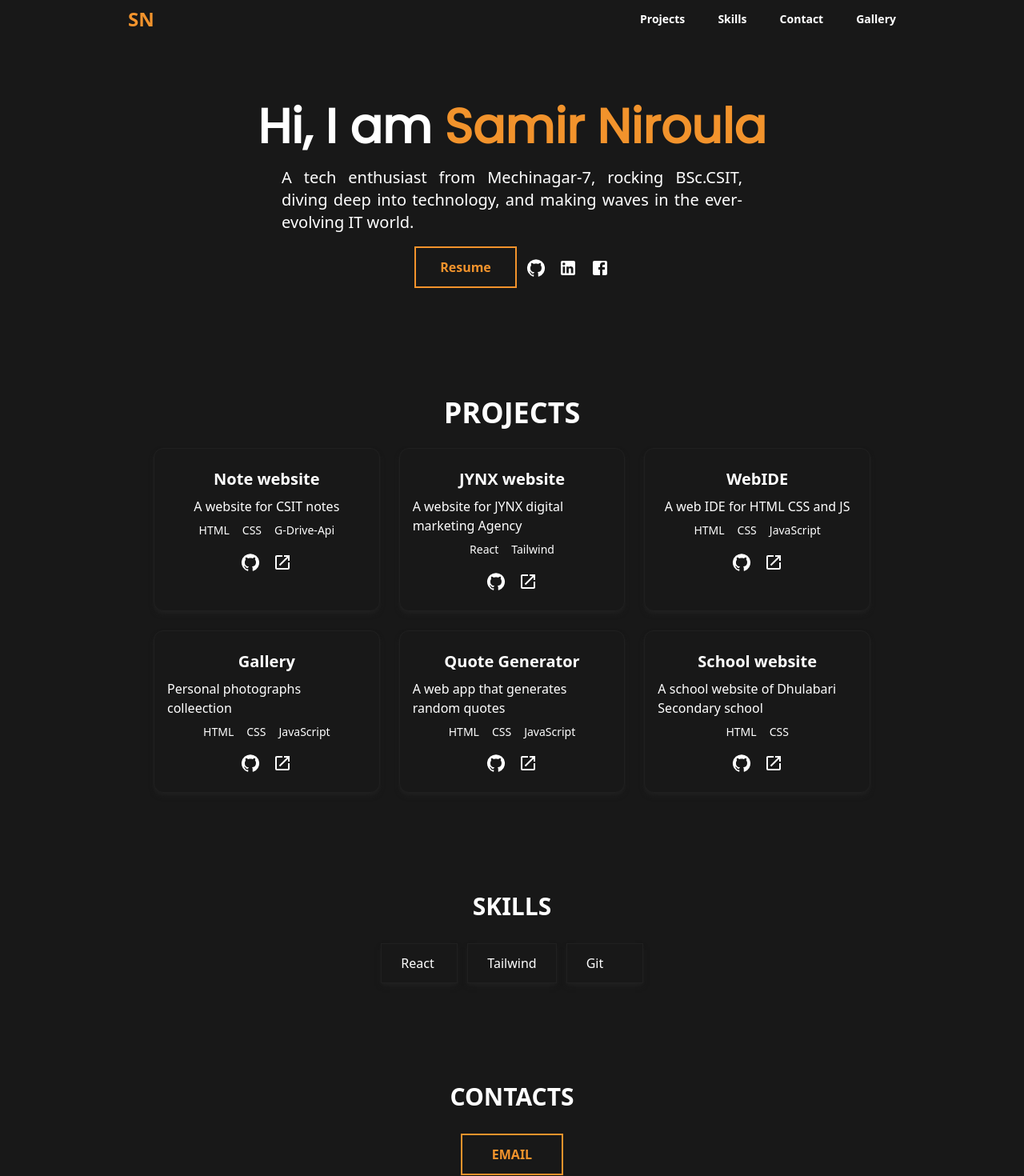
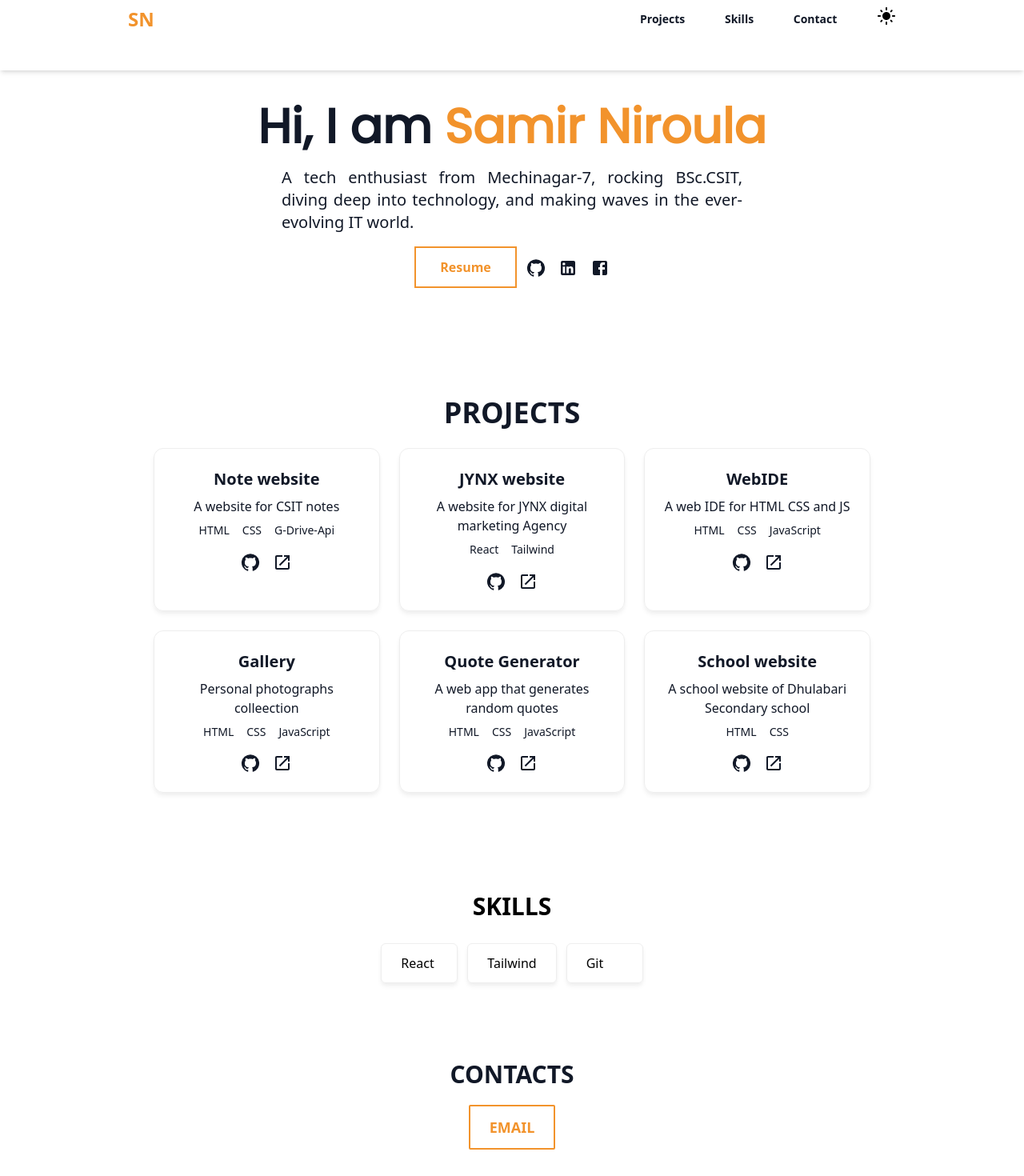
Before and after one commit to smrn001/site, a React (Vite) app: page / in a window 1280 px wide. Shown: the part 40-1510 px from the top of the page at 80% size. Built offline with nearby package versions, Linux system fonts and the light colour scheme.

Commit message:
added light mode

```diff
--- a/index.html
+++ b/index.html
@@ -2,7 +2,7 @@
 <html lang="en">
   <head>
     <meta charset="UTF-8" />
-    <link rel="icon" type="image/svg+xml" href="./public/logo.png" />
+    <link rel="icon" type="image/svg+xml" href="./logo.png" />
     <meta name="viewport" content="width=device-width, initial-scale=1.0" />
     <title>Samir Niroula</title>
   </head>
--- a/src/About.jsx
+++ b/src/About.jsx
@@ -5,33 +5,50 @@ import { name, description, resume, social } from "./portfolio";
 
 const About = () => {
   return (
-    <div className="flex flex-col items-center justify-center mb-24 ">
-      <h1 className="md:text-6xl text-5xl text-white font-extrabold mt-10 mb-5 font-[poppins] mx-5">
+    <div className="flex flex-col items-center justify-center mb-24">
+      <h1 className="md:text-6xl text-5xl dark:text-gray-100 text-gray-900 font-extrabold mt-10 mb-5 font-[poppins] mx-5">
         Hi, I am <span className="text-primary">{name}</span>
       </h1>
-      <div className="text-white text-justify text-xl  pb-3 mb-1 mx-7 flex flex-col max-w-xl">
+      <div className="dark:text-gray-100 text-gray-900 text-justify text-xl pb-3 mb-1 mx-7 flex flex-col max-w-xl">
         {description}
       </div>
-      <div className="flex md:flex-row  flex-col justify-between text-white space-x-3 items-center content-center ">
+      <div className="flex md:flex-row flex-col justify-between text-gray-100 space-x-3 items-center content-center">
+        {/* Resume Button */}
         <button
           type="button"
           className="border-2 text-primary border-primary p-3 min-w-32 text-center bg-transparent relative overflow-hidden hover:text-white transition-colors hover:z-[2] duration-300 group font-bold cursor-pointer"
         >
-          <a target="none" href={resume}>Resume</a>
+          <a target="none" href={resume}>
+            Resume
+          </a>
           <span
             aria-hidden="true"
             className="bg-primary absolute inset-0 -translate-x-full group-hover:translate-x-0 transition-transform duration-300 ease-in-out z-[-1]"
           ></span>
         </button>
+
+        {/* Social Media Links */}
         <div className="flex flex-row space-x-4 py-3">
-          <a target="none" href={social.github} className="hover:text-primary relative  after:bg-primary after:absolute after:h-1 after:w-0  after:-bottom-3 after:left-0 hover:after:w-full after:transition-all  after:duration-300  cursor-pointer">
-            <GitHubIcon></GitHubIcon>
+          <a
+            target="none"
+            href={social.github}
+            className="hover:text-primary relative after:bg-primary dark:text-gray-100 text-gray-900 after:absolute after:h-1 after:w-0 after:-bottom-3 after:left-0 hover:after:w-full after:transition-all after:duration-300 cursor-pointer"
+          >
+            <GitHubIcon />
           </a>
-          <a target="none" href={social.linkedin} className="hover:text-primary relative  after:bg-primary after:absolute after:h-1 after:w-0  after:-bottom-3 after:left-0 hover:after:w-full after:transition-all  after:duration-300  cursor-pointer">
-            <LinkedInIcon></LinkedInIcon>
+          <a
+            target="none"
+            href={social.linkedin}
+            className="hover:text-primary relative after:bg-primary dark:text-gray-100 text-gray-900 after:absolute after:h-1 after:w-0 after:-bottom-3 after:left-0 hover:after:w-full after:transition-all after:duration-300 cursor-pointer"
+          >
+            <LinkedInIcon />
           </a>
-          <a target="none" href={social.Facebook} className="hover:text-primary relative  after:bg-primary after:absolute after:h-1 after:w-0  after:-bottom-3 after:left-0 hover:after:w-full after:transition-all  after:duration-300  cursor-pointer">
-            <FacebookIcon></FacebookIcon>
+          <a
+            target="none"
+            href={social.Facebook}
+            className="hover:text-primary relative after:bg-primary dark:text-gray-100 text-gray-900 after:absolute after:h-1 after:w-0 after:-bottom-3 after:left-0 hover:after:w-full after:transition-all after:duration-300 cursor-pointer"
+          >
+            <FacebookIcon />
           </a>
         </div>
       </div>
--- a/src/App.jsx
+++ b/src/App.jsx
@@ -7,7 +7,7 @@ import Footer from "./Footer";
 
 export default function App() {
   return (
-    <div className="bg-[#181818] ">
+    <div className="dark:bg-[#181818] bg-white ">
       <Navbar></Navbar>
       <About></About>
       <Projects></Projects>
--- a/src/Contact.jsx
+++ b/src/Contact.jsx
@@ -1,17 +1,22 @@
 const Contact = () => {
   return (
-    <div className="flex flex-col items-center justify-center mb-24 " id="contacts">
-      <h1 className="text-3xl text-white font-bold flex items-center my-7 ">
+    <div
+      className="flex flex-col items-center justify-center mb-24"
+      id="contacts"
+    >
+      <h1 className="text-3xl md:text-3xl font-bold dark:text-gray-100 text-gray-900 mb-5">
         CONTACTS
       </h1>
+
+      {/* Email Button */}
       <button
         type="button"
-        className="border-2 text-primary border-primary p-3 min-w-32 text-center bg-transparent relative overflow-hidden hover:text-white transition-colors hover:z-[2] duration-300 group font-bold cursor-pointer"
+        className="relative border-2 border-primary text-primary font-semibold py-3 px-6 rounded-sm text-lg overflow-hidden group transition-all duration-300 ease-in-out hover:text-white dark:text-primary-dark dark:border-primary-dark"
       >
-        EMAIL
+        <span className="relative z-10">EMAIL</span>
         <span
+          className="absolute inset-0 bg-primary dark:bg-primary-dark z-0 -translate-x-full group-hover:translate-x-0 transition-transform duration-300 ease-in-out"
           aria-hidden="true"
-          className="bg-primary absolute inset-0 -translate-x-full group-hover:translate-x-0 transition-transform duration-300 ease-in-out z-[-1]"
         ></span>
       </button>
     </div>
--- a/src/Navbar.jsx
+++ b/src/Navbar.jsx
@@ -1,6 +1,7 @@
 import { useState } from "react";
 import MenuIcon from "@mui/icons-material/Menu";
 import { logo, navlist } from "./portfolio";
+import Theme from "./Theme";
 
 const Navbar = () => {
   const [isMenuOpen, setIsMenuOpen] = useState(false);
@@ -14,47 +15,52 @@ const Navbar = () => {
     if (section) {
       section.scrollIntoView({
         behavior: "smooth", // Smooth scroll
-        block: "start",     // Scroll to the top of the section
+        block: "start", // Scroll to the top of the section
       });
     }
   };
 
   return (
-    <div className="flex flex-row justify-between px-6 py-4 md:px-20 md:py-8 lg:px-40 lg:py-12">
+    <div className="flex flex-row justify-between px-6 py-4 md:px-20 md:py-8 lg:px-40 lg:py-12 bg-white dark:bg-[#181818] shadow-md">
       {/* Logo Section */}
       <div>
-        <div className="text-xl md:text-2xl relative font-extrabold text-primary after:bg-primary after:absolute after:h-1 after:w-0 after:-bottom-2 md:after:-bottom-3 after:left-0 hover:after:w-full after:transition-all after:duration-400 cursor-pointer">
+        <div className="text-xl md:text-2xl relative font-extrabold text-primary dark:text-primary after:bg-primary after:absolute after:h-1 after:w-0 after:-bottom-2 md:after:-bottom-3 after:left-0 hover:after:w-full after:transition-all after:duration-400 cursor-pointer">
           {logo}
         </div>
       </div>
 
       {/* Desktop Navigation */}
-      <div className="hidden md:flex flex-row justify-between md:w-2/3 lg:w-1/3 text-white text-sm md:text-md font-semibold">
+      <div className="hidden md:flex flex-row justify-between md:w-2/3 lg:w-1/3 text-gray-900 dark:text-gray-100 text-sm md:text-md font-semibold">
         {navlist.map((item, index) => (
           <button
             key={index}
-            className="hover:text-primary relative after:bg-primary after:absolute after:h-1 after:w-0 after:bottom-0 after:left-0 hover:after:w-full after:transition-all after:duration-300 cursor-pointer active:scale-95 transition transform duration-1000"
+            className="hover:text-primary dark:hover:text-primary relative after:bg-primary after:absolute after:h-1 after:w-0 after:bottom-0 after:left-0 hover:after:w-full after:transition-all after:duration-300 cursor-pointer active:scale-95 transition transform duration-1000"
             onClick={() => scrollToSection(item.link)}
           >
             {item.name}
           </button>
         ))}
+        <Theme />
       </div>
 
       {/* Hamburger Menu for Mobile */}
-      <div className="md:hidden flex items-center">
-        <button className="text-primary focus:outline-none" onClick={toggleMenu}>
+      <div className="md:hidden flex items-center flex-row space-x-2">
+        <Theme />
+        <button
+          className="text-gray-900 dark:text-white focus:outline-none"
+          onClick={toggleMenu}
+        >
           <MenuIcon />
         </button>
       </div>
 
       {/* Mobile Menu */}
       {isMenuOpen && (
-        <div className="absolute top-16 left-0 w-full bg-bg text-white flex flex-col items-center md:hidden">
+        <div className="absolute top-16 left-0 w-full bg-white dark:bg-[#1f1f1f] text-gray-900 dark:text-gray-100 flex flex-col items-center md:hidden">
           {navlist.map((item, index) => (
             <button
               key={index}
-              className="py-2 hover:text-primary cursor-pointer active:scale-95 transition transform duration-150"
+              className="py-2 hover:text-primary dark:hover:text-primary cursor-pointer active:scale-95 transition transform duration-150"
               onClick={() => {
                 scrollToSection(item.link);
                 setIsMenuOpen(false); // Close menu after click
--- a/src/Projects.jsx
+++ b/src/Projects.jsx
@@ -4,33 +4,47 @@ import { projects } from "./portfolio";
 
 const Projects = () => {
   return (
-    <div
-      className="flex flex-col items-center my-10 px-4 md:px-0 mb-24 "
-      id="projects"
-    >
-      <h1 className="text-white text-3xl md:text-4xl font-extrabold pt-10 pb-6">
+    <div className="flex flex-col items-center my-10 px-4 md:px-0 mb-24" id="projects">
+      <h1 className="dark:text-gray-100 text-gray-900 text-3xl md:text-4xl font-extrabold pt-10 pb-6">
         PROJECTS
       </h1>
-      <div className="text-white w-full md:w-[70vw] grid grid-cols-1 md:grid-cols-2 lg:grid-cols-3 gap-6  ">
+      <div className="w-full md:w-[70vw] grid grid-cols-1 md:grid-cols-2 lg:grid-cols-3 gap-6">
         {projects.map(({ name, description, tech, code, preview }) => (
           <div
             key={name}
-            className="flex flex-col items-center border border-[#202020] rounded-xl p-4 py-6 shadow-md hover:shadow-2xl hover:shadow-shadow group min-h-40 bg-bg shadow-shadow  hover:-translate-y-3 transition duration-300"
+            className="flex flex-col items-center border dark:border-[#202020] border-[#eeeeee] rounded-xl p-4 py-6 shadow-md hover:shadow-2xl dark:hover:shadow-shadow hover:shadow-[#eeeeee] group min-h-40 bg-transparent dark:shadow-shadow shadow-[#eeeeee] hover:-translate-y-1 transition duration-300"
           >
-            <p className="text-lg md:text-xl font-extrabold hover:text-primary">
+            {/* Project Name */}
+            <p className="text-lg md:text-xl font-extrabold  dark:text-gray-100 text-gray-900">
               {name}
             </p>
-            <p className="my-2 text-sm md:text-base">{description}</p>
-            <ul className="flex flex-row justify-between space-x-2 md:space-x-4 text-sm">
+
+            {/* Project Description */}
+            <p className="my-2 text-sm md:text-base dark:text-gray-100 text-gray-900 text-center">
+              {description}
+            </p>
+
+            {/* Tech Stack */}
+            <ul className="flex flex-row justify-between space-x-2 md:space-x-4 text-sm dark:text-gray-100 text-gray-900">
               {tech.map((stack, index) => (
                 <li key={index}>{stack}</li>
               ))}
             </ul>
-            <div className="flex flex-row justify-between space-x-2 md:space-x-4 pt-4">
-              <a target="none" className="hover:text-primary cursor-pointer" href={code}>
+
+            {/* Project Links */}
+            <div className="flex flex-row justify-between space-x-2 md:space-x-4 pt-4 dark:text-gray-100 text-gray-900">
+              <a
+                target="none"
+                className="hover:text-primary cursor-pointer"
+                href={code}
+              >
                 <GitHubIcon />
               </a>
-              <a target="none" className="hover:text-primary cursor-pointer" href={preview}>
+              <a
+                target="none"
+                className="hover:text-primary cursor-pointer"
+                href={preview}
+              >
                 <OpenInNewIcon />
               </a>
             </div>
--- a/src/Skills.jsx
+++ b/src/Skills.jsx
@@ -6,14 +6,14 @@ const Skills = () => {
       className="flex flex-col items-center justify-center mb-24 "
       id="skills"
     >
-      <h1 className="text-3xl text-white font-bold flex items-center my-7 ">
+      <h1 className="text-3xl dark:text-white text-black font-bold flex items-center my-7 ">
         SKILLS
       </h1>
       <div className="flex flex-row space-x-3">
         {skills.map((skill, index) => (
           <div
             key={index}
-            className="bg-transparent border border-[#202020] text-white min-w-24 shadow-md  hover:shadow-xl hover:shadow-shadow  shadow-shadow px-6 py-3 hover:-translate-y-1 transition transition-duration-400"
+            className="bg-transparent border dark:border-[#202020] border-[#eeeeee] rounded-md dark:text-white text-black min-w-24 shadow-md  dark:hover:shadow-xl hover:shadow-xl dark:hover:shadow-shadow hover:shadow-[#eeeeee]  dark:shadow-shadow shadow-[#eeeeee]  px-6 py-3 hover:-translate-y-1 transition transition-duration-400"
           >
             {skill}
           </div>
--- /dev/null
+++ b/src/Theme.jsx
@@ -0,0 +1,52 @@
+import { useState, useEffect } from "react";
+import LightModeIcon from "@mui/icons-material/LightMode";
+import DarkModeIcon from "@mui/icons-material/DarkMode";
+
+const Theme = () => {
+  const [theme, setTheme] = useState(() => {
+    // Check theme from localStorage or system preference
+    const savedTheme = localStorage.getItem("hs_theme");
+    if (savedTheme) return savedTheme;
+    const prefersDark = window.matchMedia("(prefers-color-scheme: dark)").matches;
+    return prefersDark ? "dark" : "light";
+  });
+
+  useEffect(() => {
+    const html = document.documentElement;
+    if (theme === "dark") {
+      html.classList.add("dark");
+      localStorage.setItem("hs_theme", "dark");
+    } else {
+      html.classList.remove("dark");
+      localStorage.setItem("hs_theme", "light");
+    }
+  }, [theme]);
+
+  const toggleTheme = () => {
+    setTheme((prevTheme) => (prevTheme === "light" ? "dark" : "light"));
+  };
+
+  return (
+    <div>
+      {theme === "light" ? (
+        <button
+          type="button"
+          onClick={toggleTheme}
+          className="hover:text-primary dark:hover:text-primary text-black relative dark:text-white after:bg-primary after:absolute after:h-1 after:w-0 after:-bottom-3 after:left-0 hover:after:w-full after:transition-all after:duration-300 cursor-pointer active:scale-95 transition transform duration-300"
+          >
+          <LightModeIcon />
+        </button>
+      ) : (
+        <button
+          type="button"
+          onClick={toggleTheme}
+          className="hover:text-primary dark:hover:text-primary text-black relative dark:text-white after:bg-primary after:absolute after:h-1 after:w-0 after:-bottom-3 after:left-0 hover:after:w-full after:transition-all after:duration-300 cursor-pointer active:scale-95 transition transform duration-300"
+        >
+          <DarkModeIcon />
+        </button>
+      )}
+    </div>
+  );
+};
+
+export default Theme;
--- a/src/portfolio.jsx
+++ b/src/portfolio.jsx
@@ -12,10 +12,7 @@ const navlist = [
     name: "Contact",
     link: "#contacts",
   },
-  {
-    name: "Gallery",
-    link: "https://gallery.samirn.com.np/",
-  },
+
 ];
 const name = "Samir Niroula";
 const description =
--- a/tailwind.config.js
+++ b/tailwind.config.js
@@ -1,9 +1,12 @@
 
 /** @type {import('tailwindcss').Config} */
 export default {
+  darkMode: 'class', // Use 'class' based dark mode
+
   content: ["./index.html", "./src/**/*.{js,ts,jsx,tsx}"],
   theme: {
     extend: {
+
       colors: {
         bg: "#181818",
         primary: "#f2932c",
```
Also changed, not shown: src/Footer.jsx (+9 -3 lines).
